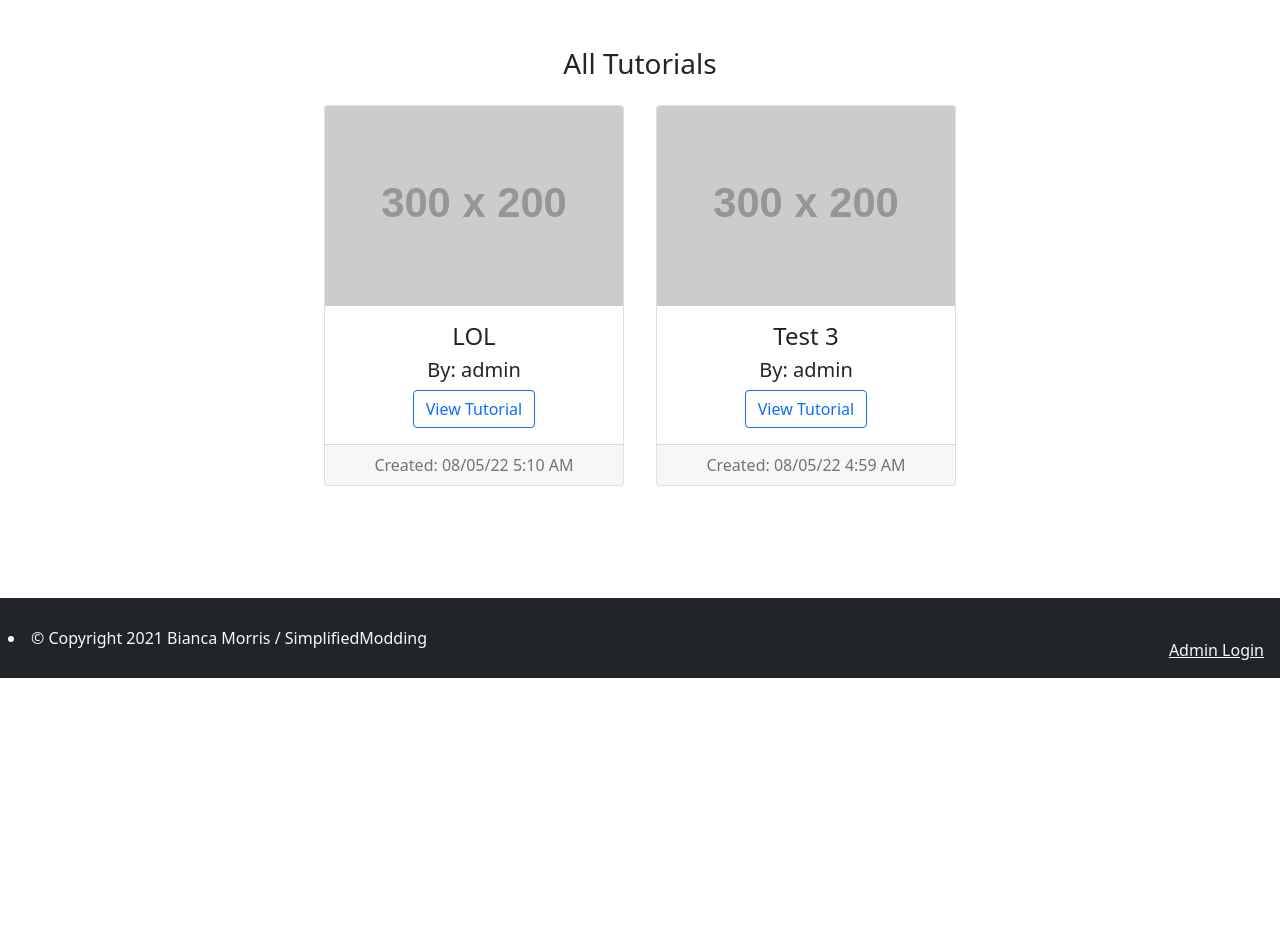
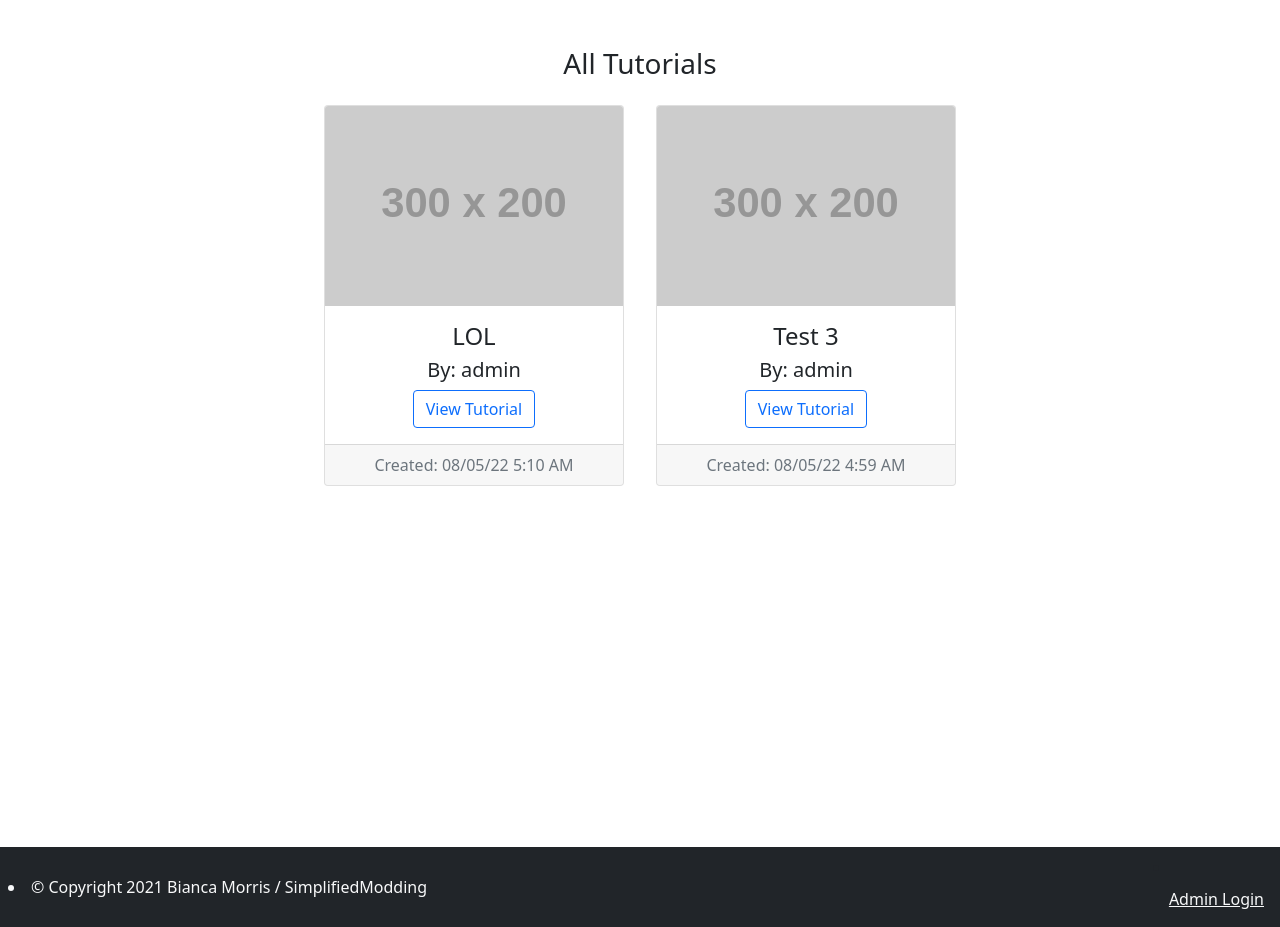
Before and after one commit to Bianca-Morris/simplifiedmodding, a Flask app: page /tutorials in a window 1280 px wide. Shown: the part 104-1031 px from the top of the page. Before the commit the page ends 782 px from the top, so only its background shows below. Run offline with Flask 2, Linux system fonts and the light colour scheme; grey boxes labelled with a size stand in for pictures from a placeholder-image service; some libraries are stand-ins or nearby versions.

Commit message:
Whoops forgot a template

```diff
--- a/templates/tutorials.html
+++ b/templates/tutorials.html
@@ -10,7 +10,7 @@
 
 {% block main %}
 
-<section class="p-5">
+<section class="p-5 min-vh-100">
     <h3>All Tutorials</h3>
     <div class="d-flex justify-content-center flex-wrap">
     {% for tutorial in tutorials %}
@@ -18,7 +18,7 @@
             {% if tutorial.feature_img_url %}
                 <img src="{{ tutorial.feature_img_url }}" class="card-img-top" alt="Placeholder Image" width="300" height="200">
             {% else %}
-                <img src="https://via.placeholder.com/300x200.png" class="card-img-top" alt="Placeholder Image"  width="300" height="200">
+                <img src="https://via.placeholder.com/300x200?text=Simplified+Modding.png" class="card-img-top" alt="Placeholder Image"  width="300" height="200">
             {% endif %}
             <div class="card-body">
                 <h4 class="card-title text-capitalize">{{ tutorial.title }}</h4>
```
